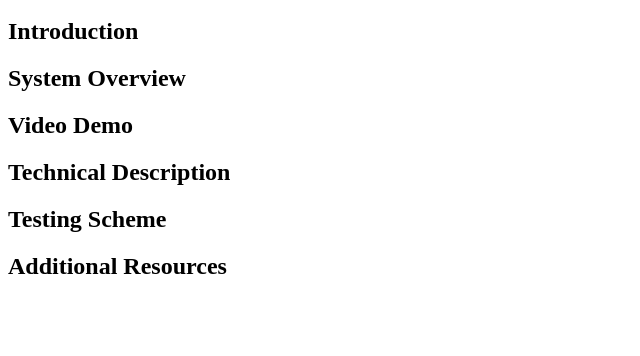
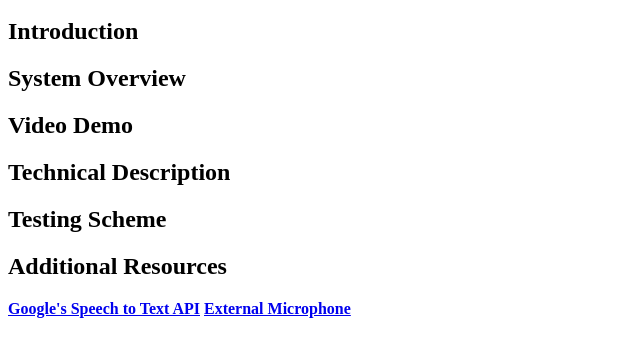
Before and after one commit to akinfelami/finalproject, a plain HTML site: page index.html in a window 1280 px wide. Shown: the part 48-404 px from the top of the page, without its empty margins (0-640 px from the left). Drawn offline with Linux system fonts and the light colour scheme.

Commit message:
additional resources

```diff
--- a/index.html
+++ b/index.html
@@ -4,11 +4,17 @@
   </head>
     <body>
       <h2> Introduction</h2>
+
       <h2> System Overview </h2>
       <h2> Video Demo </h2>
       <h2>Technical Description </h2>
       <h2> Testing Scheme</h2>
       <h2> Additional Resources</h2>
+      <b>
+        <a href="https://cloud.google.com/speech-to-text">Google's Speech to Text API</a>
+        <a href="https://learn.sparkfun.com/tutorials/electret-mic-breakout-board-hookup-guide">External Microphone</a>
+
+      </b>
     </body>
 
 </html>
```
